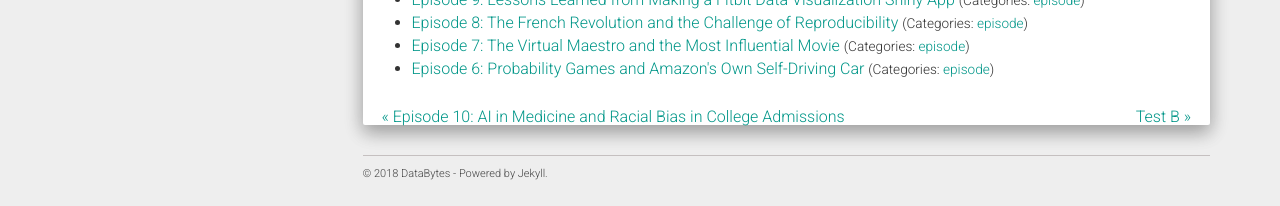
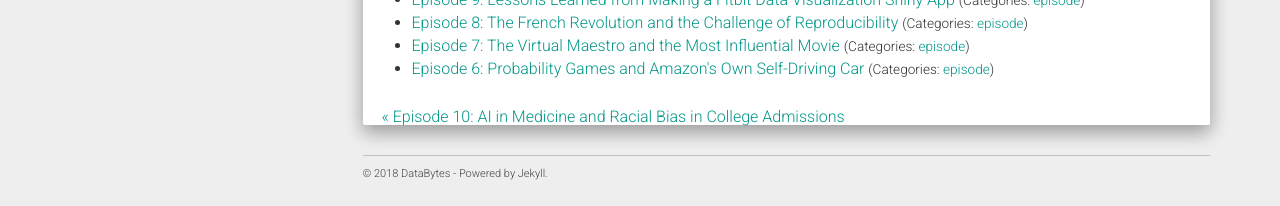
Before and after one commit to DataBytesPodcast/databytespodcast.github.io, a Jekyll site: the page built from _posts/2019-02-02-test.md, in a window 1280 px wide. Shown: the part 821-1027 px from the top of the page. Built offline with Jekyll 4.4.1, drawn with Linux system fonts in a browser that asks for light colours; nearby versions of some CDN libraries; comment, search, counter and statistics services are not loaded.

Commit message:
retry fixing future posts

```diff
--- a/_layouts/post.html
+++ b/_layouts/post.html
@@ -35,13 +35,17 @@ layout: default
     </ul>
     </div>
 {% endif %}
+{% assign curDate = site.time | date: '%s' %}
 
 <div class="PageNavigation">
   {% if page.previous.url %}
     <a class="prev pull-left" href="{{ site.url }}{{ page.previous.url }}">&laquo; {{ page.previous.title }}</a>
   {% endif %}
   {% if page.next.url %}
+  {% assign postStartDate = page.next.date | date: '%s' %}
+  {% if postStartDate <= curDate %}
     <a class="next pull-right" href="{{ site.url }}{{ page.next.url }}">{{ page.next.title }} &raquo;</a>
+  {% endif %}
   {% endif %}
 </div>
 
```
